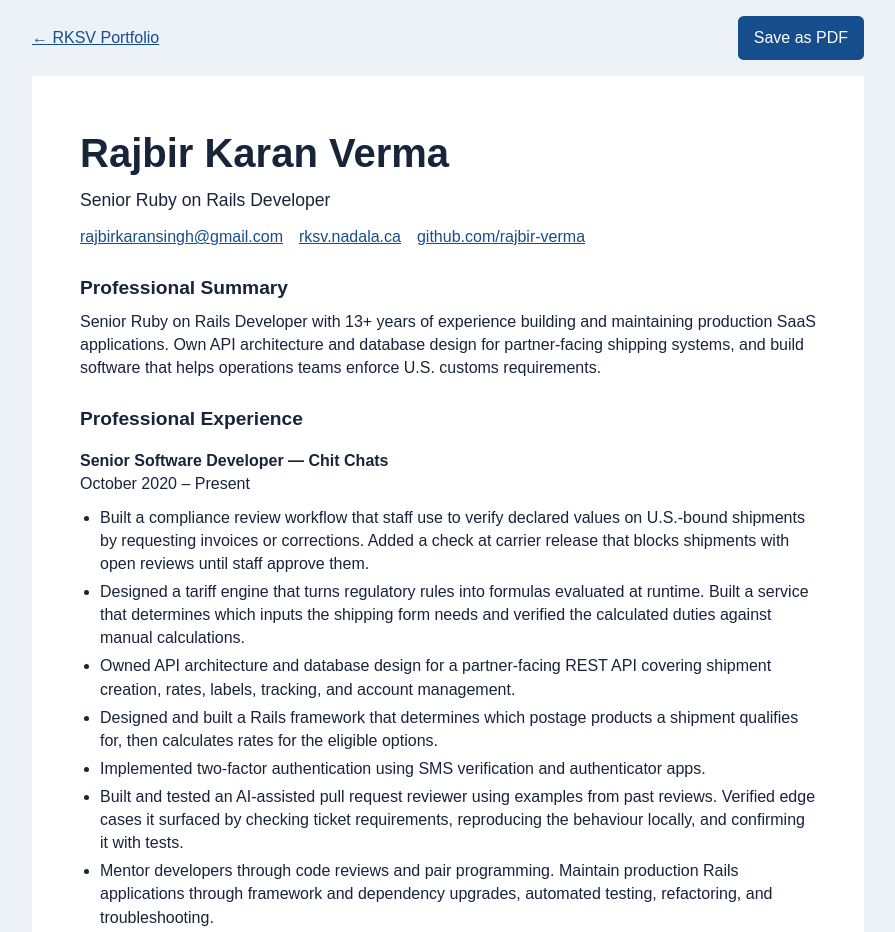
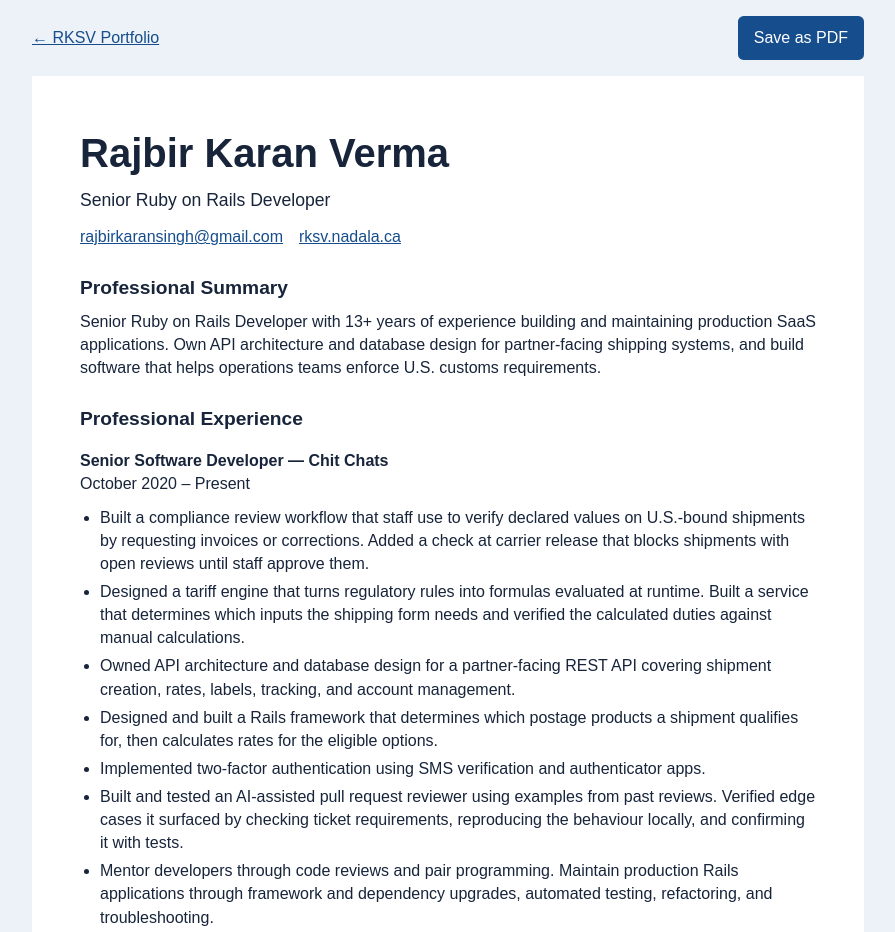
Before and after one commit to rajbir-verma/rksv.nadala.ca, a plain HTML site: page resume/index.html in a window 1280 px wide. Shown: the top 932 px of the page, without its empty margins (192-1087 px from the left). Drawn offline with Linux system fonts and the light colour scheme.

Commit message:
Remove personal GitHub link from resume

```diff
--- a/data/resume.json
+++ b/data/resume.json
@@ -169,7 +169,6 @@
                            "portfolioSummary":  "Developed a Rails app for purchase order requests and customized WordPress themes for clients."
                        }
                    ],
-    "github":  "https://github.com/rajbir-verma",
     "portfolioSummary":  [
                              "I’m a senior Ruby on Rails developer with 13+ years of experience.",
                              "At Chit Chats, I help set the technical direction for our shipping platform and stay hands-on with its design, development, and operation."
--- a/resume/index.html
+++ b/resume/index.html
@@ -19,7 +19,7 @@
     <header>
       <h1>Rajbir Karan Verma</h1>
       <p class="role">Senior Ruby on Rails Developer</p>
-      <p class="contact"><a href="mailto:rajbirkaransingh@gmail.com">rajbirkaransingh@gmail.com</a><a href="https://rksv.nadala.ca">rksv.nadala.ca</a><a href="https://github.com/rajbir-verma">github.com/rajbir-verma</a></p>
+      <p class="contact"><a href="mailto:rajbirkaransingh@gmail.com">rajbirkaransingh@gmail.com</a><a href="https://rksv.nadala.ca">rksv.nadala.ca</a></p>
     </header>
     <section>
       <h2>Professional Summary</h2>
```
Also changed, not shown: 1 other file.
